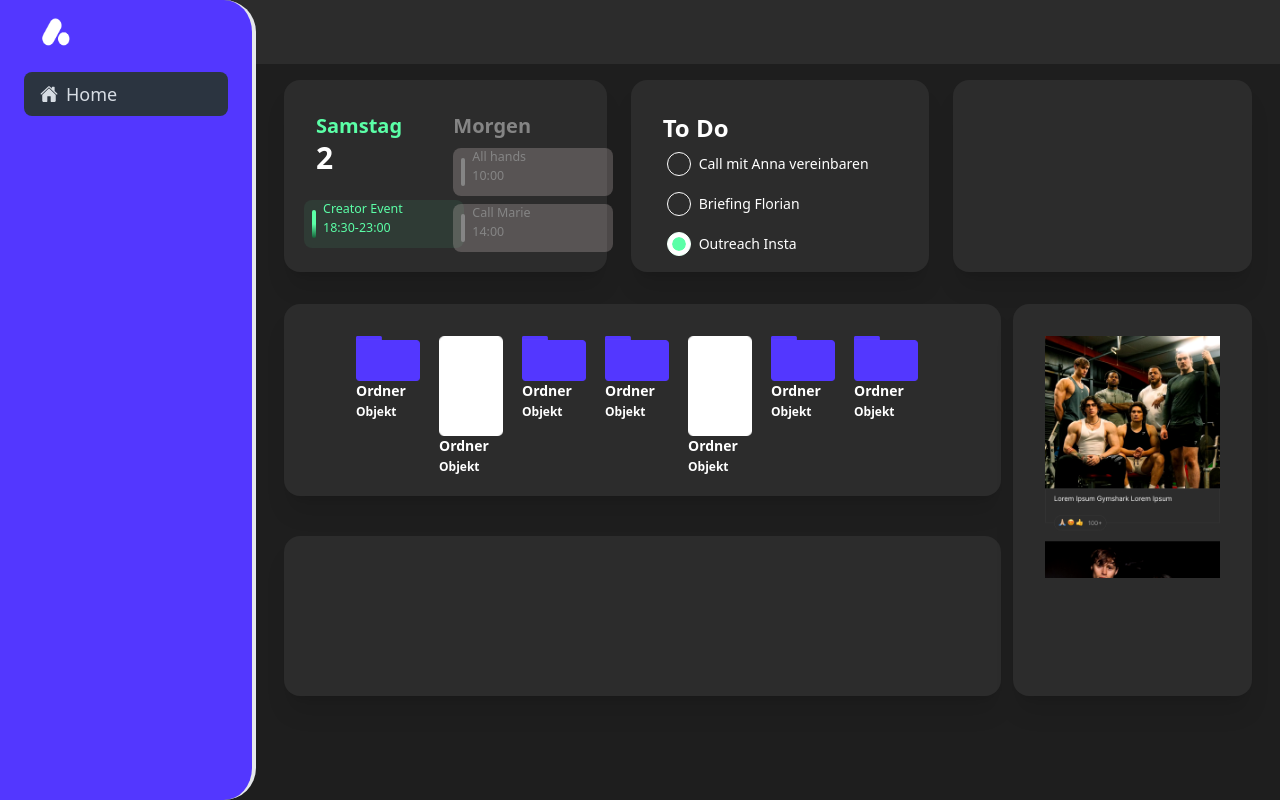
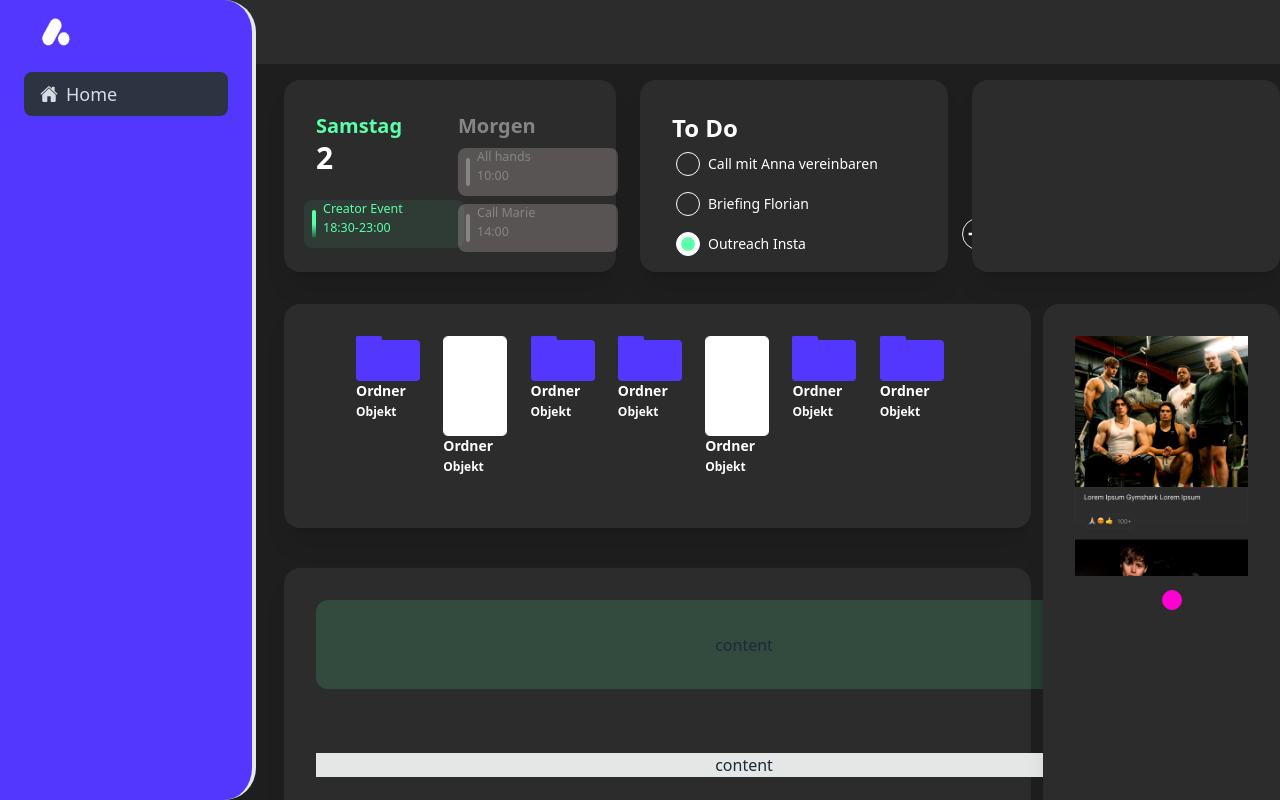
Before and after one commit to mahmudul-islam32/ative, a React (Vite) app: page /dashboard/home in a window 1280 px wide. Built offline with nearby package versions, Linux system fonts and the light colour scheme.

Commit message:
added components

```diff
--- a/src/Authentication/Login.jsx
+++ b/src/Authentication/Login.jsx
@@ -15,7 +15,7 @@ const Login = () => {
     e.preventDefault();
     console.log(email, password);
 
-    // Assuming the login process is successful
+
     navigate("/dashboard");
   };
 
--- a/src/Dashboard/Components/DashHome.jsx
+++ b/src/Dashboard/Components/DashHome.jsx
@@ -61,7 +61,7 @@ const DashHome = () => {
                 </div>
                 <div className="flex flex-row justify-evenly mx-7 gap-3 ">
                     <div className="w-3/4">
-                        <div className="card w-full h-[12rem] mb-10 bg-[#2C2C2C] shadow-xl">
+                        <div className="card w-full h-[14rem] mb-10 bg-[#2C2C2C] shadow-xl">
                             <div className="card-body grid grid-cols-7 mx-10 justify-around">
 
 
@@ -102,18 +102,31 @@ const DashHome = () => {
 
                             </div>
                         </div>
-                        <div className="card w-full h-40 bg-[#2C2C2C] shadow-xl">
-                            {/* <div className="card-body">
-                                <h2 className="card-title">Card title!</h2>
-                                <p>If a dog chews shoes whose shoes does he choose?</p>
+                        <div className="card w-full h-[313px] bg-[#2C2C2C] shadow-xl ">
+                            <div className="card-body">
                                 <div className="indicator">
                                     <span className="indicator-item badge badge-secondary"></span>
-                                    <div className="grid w-32 h-32 bg-base-300 place-items-center">content</div>
+                                    <div className="grid w-[856px] h-[89px] bg-[#5BFFA726] rounded-xl place-items-center">content</div>
                                 </div>
-                            </div> */}
+                            </div>
+                            <div className="card-body">
+
+                                <div className="indicator">
+
+                                    <div className="grid w-[856px]   bg-base-300 place-items-center">content</div>
+                                </div>
+                            </div>
+                            <div className="card-body">
+
+                                <div className="indicator">
+
+                                    <div className="grid w-[856px]  bg-base-300 place-items-center">content</div>
+                                </div>
+                            </div>
                         </div>
+
                     </div>
-                    <div className="w-1/4">
+                    <div className="w-1/4 h-[578px]">
                         <div className="card w-full h-full bg-[#2C2C2C] shadow-xl">
                             <div className="card-body">
                                 <img src={file3} alt="" />
@@ -121,6 +134,10 @@ const DashHome = () => {
                         </div>
                     </div>
                 </div>
+
+                <div className='mx-7 mb-5'>
+                    <input type="text" name="" id="" className=' w-full  bg-[#2C2C2C] h-[38px] input input-bordered' />
+                </div>
             </div>
         </>
     );
--- a/src/Dashboard/Layout.jsx
+++ b/src/Dashboard/Layout.jsx
@@ -15,7 +15,7 @@ import Nav from "./Navbar/Nav";
 import logo from '../../public/logo.png'
 const Layout = () => {
     return (
-        <div className="relative h-screen overflow-hidden">
+        <div className="relative bg-[#1E1E1E] h-screen overflow-x-hidden">
             <div className="fixed left-[113px] w-[100%]">
                 <Nav></Nav>
             </div>
```
